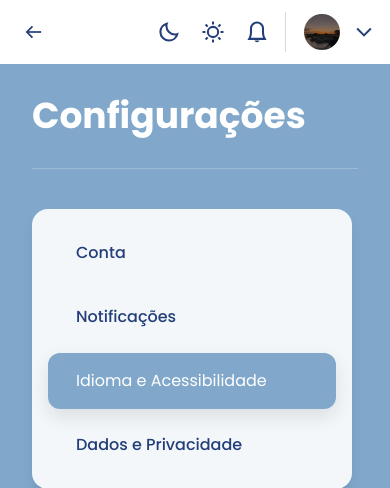
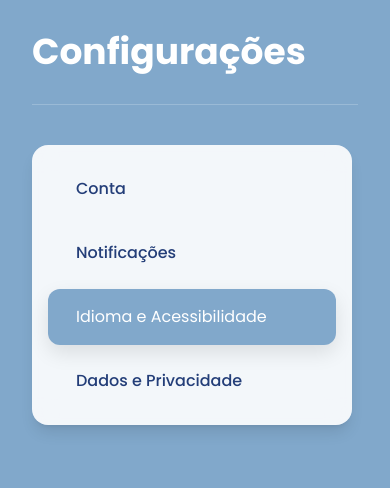
Before and after one commit to tcwendell/Kappacita, a Django app: page /idiomas/ in a window 390 px wide. Shown: the top 488 px of the page. After the commit the page ends 430 px from the top, so only its background shows below. Run offline with Django 5.2, Linux system fonts and the light colour scheme; a user stored in the database is signed in; some libraries are stand-ins or nearby versions.

Commit message:
tentativa de arrumar a parte de "Configuração"

```diff
--- a/kappacita/kapp/templates/cursos.html
+++ b/kappacita/kapp/templates/cursos.html
@@ -61,7 +61,7 @@
         <div class="flex gap-4">
           <div class="w-12 h-12 bg-[#dee1e6] rounded-xl flex items-center justify-center">
             {% if curso.icone %}
-              <img src="{{ curso.icone.url }}" class="w-7 h-7" alt="{{ curso.nome }} ícone">
+              <img src="{% static 'img/' %}{{ curso.icone }}" class="w-7 h-7" alt="{{ curso.nome }} ícone">
             {% else %}
               <img src="{% static 'img/curso_default.svg' %}" class="w-7 h-7" alt="{{ curso.nome }} ícone">
             {% endif %}
--- a/kappacita/kapp/templates/idiomas.html
+++ b/kappacita/kapp/templates/idiomas.html
@@ -43,47 +43,6 @@
     }
     .no-scrollbar::-webkit-scrollbar { display: none; }
 </style>
-<!-- Header -->
-    <header class="h-16 flex items-center justify-between px-4 lg:px-8 bg-white shadow-sm">
-    <div class="flex items-center gap-4 flex-1">
-        <button class="p-2 text-[#233e78] hover:bg-white/20 rounded-full">
-        <img src="{% static 'img/anterior.svg' %}" class="w-5 h-5" alt="Voltar">
-    </button>
-        <div class="relative max-w-md w-full hidden md:block">
-        <form method="GET" action="">
-            <div class="flex items-center bg-[#B9D9F1] rounded-full px-4 py-2 shadow-sm">
-            <img src="{% static 'img/lupa.svg' %}" class="w-5 h-5 opacity-80" alt="Search">
-            <input type="text" name="q" value="{{ request.GET.q }}" placeholder="Pesquisa"
-                class="bg-transparent border-none focus:ring-0 text-[#233e78] placeholder-[#233e78]/60 w-full ml-2 text-sm">
-                </div>
-            </form>
-        </div>
-    </div>
-
-    <div class="flex items-center gap-2 lg:gap-4">
-     <div class="flex items-center gap-1">
-        <button class="p-2 text-[#233e78] hover:bg-white/20 rounded-full">
-            <img src="{% static 'img/darkmode.svg' %}" class="w-6 h-6" alt="Dark Mode">
-        </button>
-        <button class="p-2 text-[#233e78] hover:bg-white/20 rounded-full">
-            <img src="{% static 'img/lightmode.svg' %}" class="w-6 h-6" alt="Light Mode">
-        </button>
-        <button class="p-2 text-[#233e78] hover:bg-white/20 rounded-full">
-            <img src="{% static 'img/sino.svg' %}" class="w-6 h-6" alt="Notifications">
-        </button>
-    </div>
-    <div class="flex items-center gap-3 pl-4 border-l border-[#233e78]/20">
-        <div class="text-right hidden sm:block">
-            <p class="text-sm font-semibold text-[#233e78]">{{ request.user.get_full_name|default:request.user.username }}</p>
-            <p class="text-[10px] text-[#233e78]/70">{{ request.user.email }}</p>
-        </div>
-        <img src="{% static 'img/js.jpg' %}" alt="User" class="w-10 h-10 rounded-full object-cover border-2 border-white">
-        <button class="text-[#233e78]">
-            <img src="{% static 'img/seta_baixo.svg' %}" class="w-5 h-5" alt="Dropdown">
-        </button>
-      </div>
-    </div>
-  </header>
 
 <main class="flex-1 flex flex-col h-screen bg-[#81a8cb]">
     <div class="px-8 pt-8 shrink-0">
```
Also changed, not shown: kappacita/categorias/tecnologia.jpeg (added), kappacita/db.sqlite3, kappacita/medico.jpeg (added).
